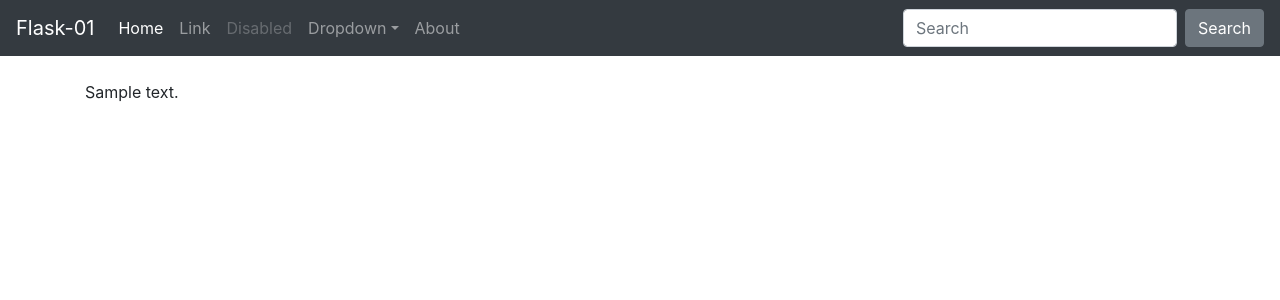
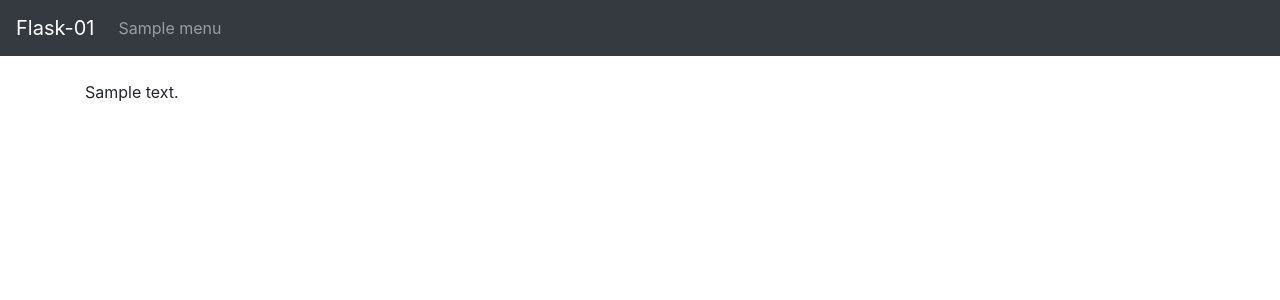
Before and after one commit to yo14/flask01, a Flask app: page / in a window 1280 px wide. Shown: the top 300 px of the page. Run offline with Flask 2, Linux system fonts and the light colour scheme; tables that the repository leaves empty hold one stand-in row (values such as "Sample post"); some libraries are stand-ins or nearby versions.

Commit message:
Add flask-admin and ckeditor

```diff
--- a/app.py
+++ b/app.py
@@ -1,42 +1,47 @@
 from flask import Flask, render_template
+from flask_admin import Admin
+from flask_admin.contrib.sqla import ModelView
 
-from models import db, Page
+from models import db, Page, Menu
+from views import PageModelView
 
 app = Flask(__name__)
 app.config.from_pyfile('settings.py')
 
 db.init_app(app)
 
+admin = Admin(app, name='Flask01', template_mode='bootstrap3')
+admin.add_view(PageModelView(Page, db.session))
+admin.add_view(ModelView(Menu, db.session))
+
 @app.route('/')
-def index():
-    # ini cara pyspg dari latihan sebelumnya
-    # import psycopg2
-    # con = psycopg2.connect('dbname=flask01 user=postgres password=bebasroot host=localhost')
-    # cur = con.cursor()
-    # cur.execute('select contents from page where id=1;')
-    # contents = cur.fetchone()
-    # con.close()
+@app.route('/<url>')
+def index(url=None):
+    page = Page.query.first()
+    if url is not None:
+        page = Page.query.filter_by(url=url).first()
 
-    page = Page.query.filter_by(id=1).first()
+    contents = 'empty'
+    if page is not None:
+        contents = page.contents
 
-    return render_template('index.html', TITLE='Flask-01', CONTENT=page.contents)
+    menu = Menu.query.order_by('order')
 
-@app.route('/about')
-def about():
-    return render_template('about.html', TITLE='Flask-01')
+    return render_template('index.html', TITLE='Flask-01', CONTENT=contents, menu=menu)
 
-@app.route('/testdb')
-def testdeb():
-    import psycopg2
 
-    con = psycopg2.connect('dbname=flask01 user=postgres password=bebasroot host=localhost')
-    cur = con.cursor()
-
-    cur.execute('select * from page;')
-    id,title = cur.fetchone()
-    con.close()
-
-    return 'Output table page: {} - {}'.format(id, title)
+# @app.route('/testdb')
+# def testdeb():
+#     import psycopg2
+#
+#     con = psycopg2.connect('dbname=flask01 user=postgres password=bebasroot host=localhost')
+#     cur = con.cursor()
+#
+#     cur.execute('select * from page;')
+#     id,title = cur.fetchone()
+#     con.close()
+#
+#     return 'Output table page: {} - {}'.format(id, title)
 
 
 app.run('0.0.0.0', debug=True)
--- a/settings.py
+++ b/settings.py
@@ -1,3 +1,4 @@
 DEBUG =  True
 SQLALCHEMY_DATABASE_URI = 'postgresql://postgres:bebasroot@localhost:5432/flask01'
 SQLALCHEMY_TRACK_MODIFICATIONS = False
+SECRET_KEY = 'whateverthekeyispleaseputitinhere'
--- /dev/null
+++ b/templates/admin/ckeditor.html
@@ -0,0 +1,6 @@
+{% extends 'admin/model/edit.html' %}
+
+{% block tail %}
+    {{ super() }}
+    <script src="http://cdnjs.cloudflare.com/ajax/libs/ckeditor/4.0.1/ckeditor.js"></script>
+{% endblock %}
--- a/templates/base-template.html
+++ b/templates/base-template.html
@@ -45,38 +45,19 @@
   </head>
   <body>
     <nav class="navbar navbar-expand-md navbar-dark bg-dark fixed-top">
-  <a class="navbar-brand" href="#">{{ TITLE }}</a>
+  <a class="navbar-brand" href="/">{{ TITLE }}</a>
   <button class="navbar-toggler" type="button" data-toggle="collapse" data-target="#navbarsExampleDefault" aria-controls="navbarsExampleDefault" aria-expanded="false" aria-label="Toggle navigation">
     <span class="navbar-toggler-icon"></span>
   </button>
 
   <div class="collapse navbar-collapse" id="navbarsExampleDefault">
     <ul class="navbar-nav mr-auto">
-      <li class="nav-item active">
-        <a class="nav-link" href="/">Home <span class="sr-only">(current)</span></a>
+      {% for m in menu %}
+      <li class="nav-item">
+        <a class="nav-link" href="/{{ m.page.url }}">{{ m.title }}</span></a>
       </li>
-      <li class="nav-item">
-        <a class="nav-link" href="#">Link</a>
-      </li>
-      <li class="nav-item">
-        <a class="nav-link disabled" href="#" tabindex="-1" aria-disabled="true">Disabled</a>
-      </li>
-      <li class="nav-item dropdown">
-        <a class="nav-link dropdown-toggle" href="#" id="dropdown01" data-toggle="dropdown" aria-haspopup="true" aria-expanded="false">Dropdown</a>
-        <div class="dropdown-menu" aria-labelledby="dropdown01">
-          <a class="dropdown-item" href="#">Action</a>
-          <a class="dropdown-item" href="#">Another action</a>
-          <a class="dropdown-item" href="#">Something else here</a>
-        </div>
-      </li>
-      <li class="nav-item">
-        <a class="nav-link" href="/about" tabindex="-1" aria-disabled="true">About</a>
-      </li>
+      {% endfor %}
     </ul>
-    <form class="form-inline my-2 my-lg-0">
-      <input class="form-control mr-sm-2" type="text" placeholder="Search" aria-label="Search">
-      <button class="btn btn-secondary my-2 my-sm-0" type="submit">Search</button>
-    </form>
   </div>
 </nav>
 
```
Also changed, not shown: migrations/versions/8dea137573b3_initial_db.py (deleted, +0 -34 lines), models.py (+18 -1 lines), views.py (added, +23 -0 lines).
